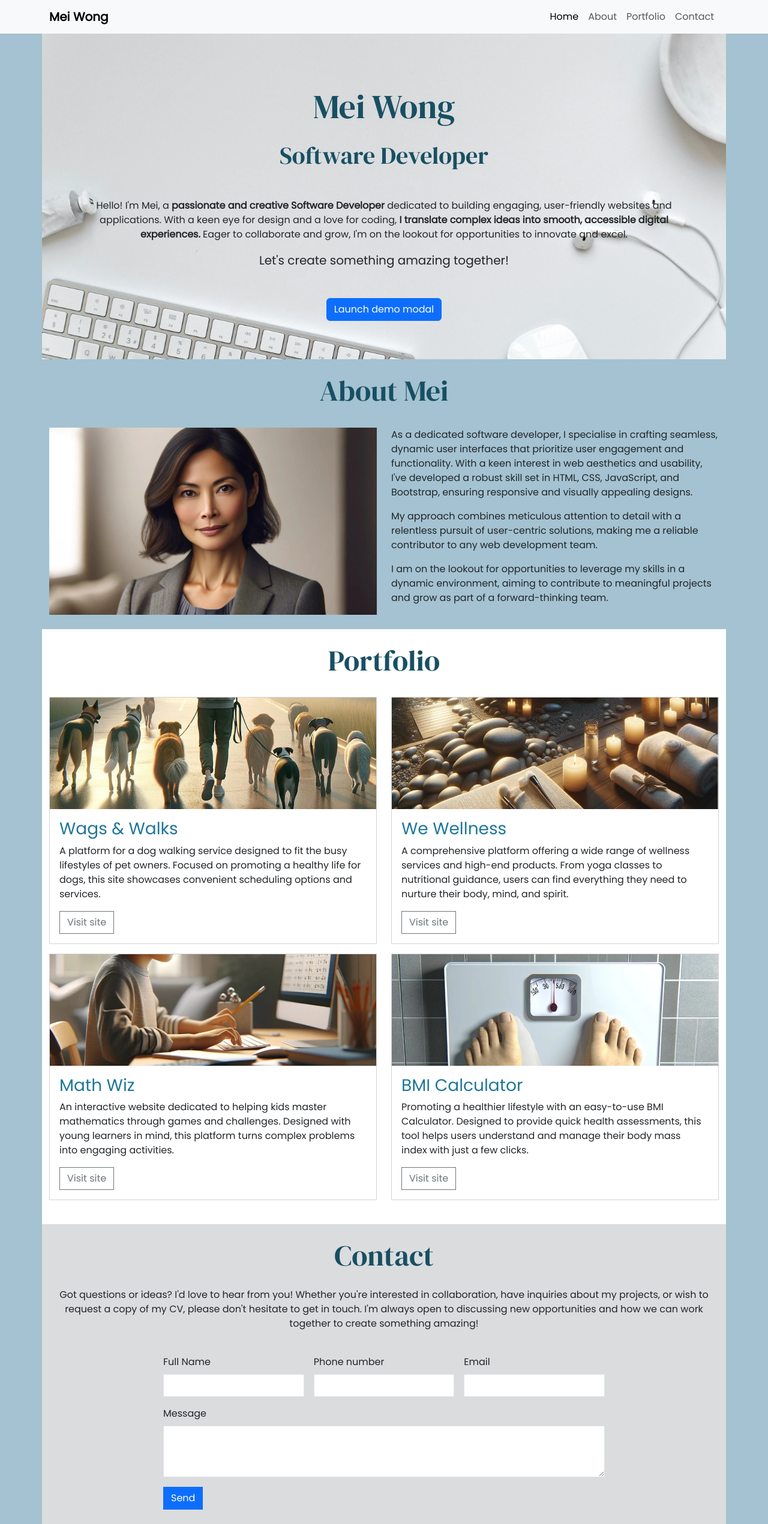
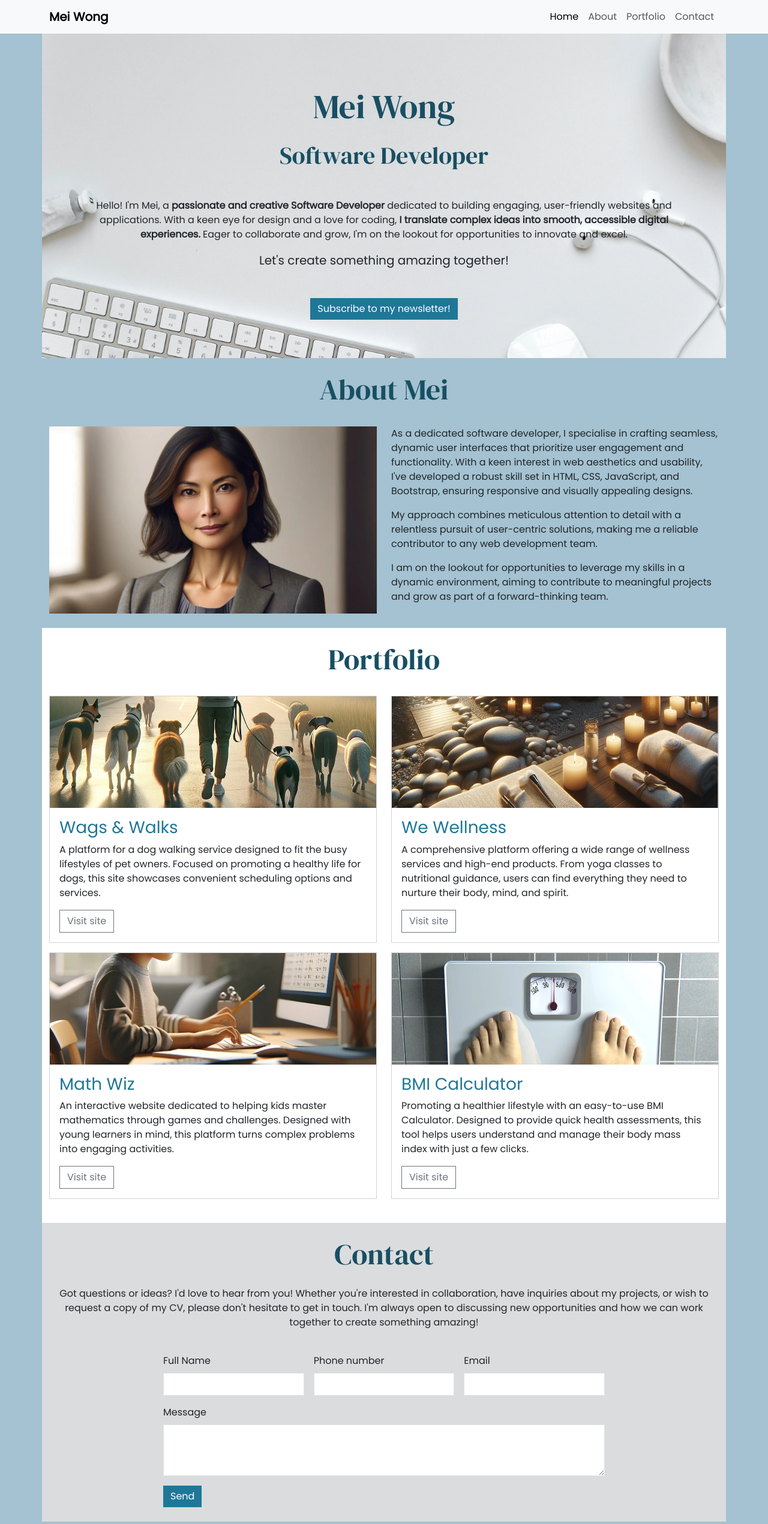
Before and after one commit to skb399/portfolio-mei, a plain HTML site: page index.html in a window 1280 px wide. Shown: the whole page at 60% size. Drawn offline with nearby package versions, Linux system fonts and the light colour scheme.

Commit message:
style buttons mid-blue

```diff
--- a/assets/css/style.css
+++ b/assets/css/style.css
@@ -28,6 +28,18 @@ flexibility across the site.*/
 .sharp-corners,
 .sharp-corners * {
     border-radius: 0;
+}
+
+/*buttons*/
+
+.custom-button {
+    background-color: #1f7798;
+    border: #1f7798;
+}
+
+.custom-button:hover {
+    background-color: #1d6d8a;
+    border: #1d6d8a;
 }
 
 /*Portfolio*/
--- a/index.html
+++ b/index.html
@@ -76,8 +76,9 @@
                 <!-- mb-5 gives extra margin spacing under lead text -->
                 <p class="lead mb-5">Let's create something amazing together!</p>
                 <!-- Button trigger modal -->
-                <button type="button" class="btn btn-primary" data-bs-toggle="modal" data-bs-target="#exampleModal">
-                    Launch demo modal
+                <button type="button" class="btn btn-primary sharp-corners custom-button" data-bs-toggle="modal"
+                    data-bs-target="#exampleModal">
+                    Subscribe to my newsletter!
                 </button>
 
             </div>
@@ -244,7 +245,7 @@
                         <textarea class="form-control" id="message" rows="3"></textarea>
                     </div>
                     <div class="col-12 ">
-                        <button type="submit" class="btn btn-primary sharp-corners">Send</button>
+                        <button type="submit" class="btn btn-primary sharp-corners custom-button">Send</button>
                     </div>
                 </form>
             </div>
@@ -278,9 +279,7 @@
                             <input type="email" class="form-control" id="inputEmail">
                         </div>
                         <div class="col-12 mb-4">
-                            <button type="submit" class="btn btn-primary">
-                                Sign up!
-                            </button>
+                            <button type="submit" class="btn btn-primary custom-button">Sign up!</button>
                         </div>
                     </form>
                 </div>
```
